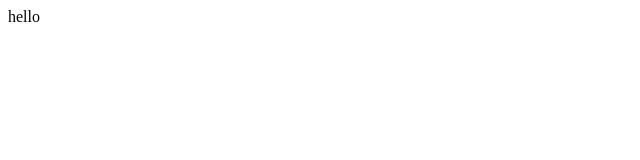
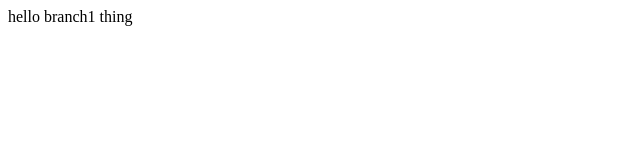
Before and after one commit to utkarsh0p/testingrepo, a plain HTML site: page index.html in a window 1280 px wide. Shown: the whole page, without its empty margins (0-640 px from the left). Drawn offline with Linux system fonts and the light colour scheme.

Commit message:
branch1 first commit

```diff
--- a/index.html
+++ b/index.html
@@ -10,6 +10,7 @@
     <main>
         <div class="container">
             <span>hello</span>
+            <span>branch1 thing</span>
         </div>
     </main>
 </body>
```
